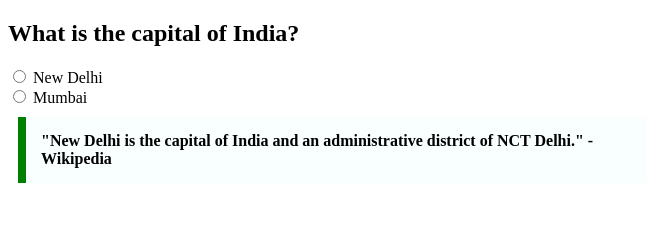
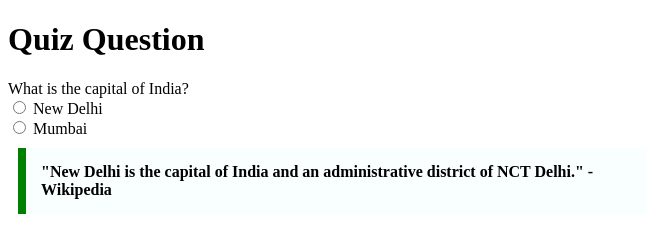
Before and after one commit to acciojob/trivia-VamsiBunny, a website: page main.html in a window 1280 px wide. Shown: the whole page, without its empty margins (0-647 px from the left). Drawn offline with Linux system fonts and the light colour scheme.

Commit message:
created a submission

```diff
--- a/main.html
+++ b/main.html
@@ -3,35 +3,29 @@
 <head>
     <meta charset="UTF-8">
     <meta name="viewport" content="width=device-width, initial-scale=1.0">
-    <title>Quiz</title>
+    <title>Quiz Question</title>
     <style>
-        .quotation {
+        .quote {
             max-width: 600px;
             margin: 10px;
             padding: 15px;
-            border-left: 8px solid rgb(0, 128, 0); /* Use rgb value for green */
+            border-left: 8px solid green;
             background-color: #f8fffe;
             font-weight: bold;
         }
     </style>
 </head>
 <body>
-    <!-- Question Section -->
-    <section>
-        <h2>What is the capital of India?</h2>
+    <h1>Quiz Question</h1>
     <form>
+        <label for="question">What is the capital of India?</label><br>
         <input type="radio" id="new-delhi" name="capital" value="New Delhi">
         <label for="new-delhi">New Delhi</label><br>
         <input type="radio" id="mumbai" name="capital" value="Mumbai">
-            <label for="mumbai">Mumbai</label>
+        <label for="mumbai">Mumbai</label><br>
     </form>
-    </section>
-
-    <!-- Quotation Section -->
-    <section>
-        <blockquote class="quotation">
+    <blockquote class="quote">
         "New Delhi is the capital of India and an administrative district of NCT Delhi." - Wikipedia
     </blockquote>
-    </section>
 </body>
 </html>
```
Lines whose indentation alone changed are shown as unchanged.
